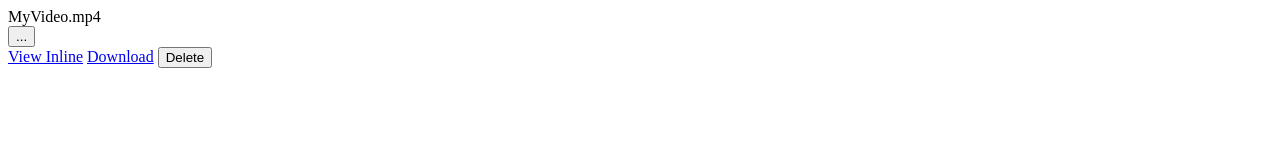
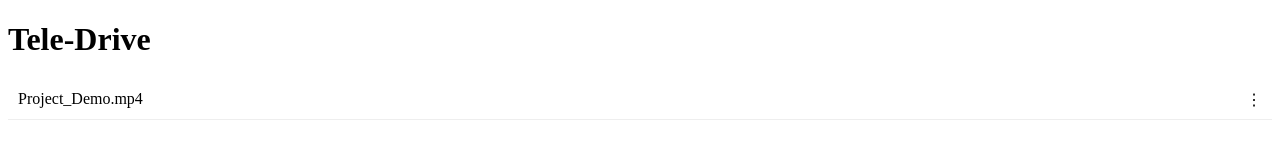
Before and after one commit to dev-odf/tele-drive, a plain HTML site: page index.html in a window 1280 px wide. Drawn offline with Linux system fonts and the light colour scheme.

Commit message:
Update index.html

```diff
--- a/index.html
+++ b/index.html
@@ -1,14 +1,40 @@
-<!-- Inside your frontend code -->
-<div class="file-list">
-  <div class="file-item">
-    <span>MyVideo.mp4</span>
-    <div class="dropdown">
-      <button>...</button> <!-- The 3 Dots[cite: 1] -->
-      <div class="menu">
-        <a href="/view/123">View Inline</a>
-        <a href="/download/123">Download</a>
-        <button onclick="deleteFile('123')">Delete</button>
-      </div>
+<!DOCTYPE html>
+<html lang="en">
+<head>
+    <style>
+        .file-card { display: flex; justify-content: space-between; padding: 10px; border-bottom: 1px solid #eee; }
+        .menu-3dots { cursor: pointer; position: relative; }
+        .dropdown { display: none; position: absolute; right: 0; background: white; border: 1px solid #ccc; z-index: 10; }
+        .file-card:hover .dropdown { display: block; }
+        .viewer-container { width: 100%; max-height: 500px; margin-bottom: 20px; }
+    </style>
+</head>
+<body>
+    <h1>Tele-Drive</h1>
+
+    <!-- Inline Viewer -->
+    <div id="viewer" class="viewer-container"></div>
+
+    <div id="fileList">
+        <!-- Files will be injected here -->
+        <div class="file-card">
+            <span onclick="playFile('vid_01')">Project_Demo.mp4</span>
+            <div class="menu-3dots">
+                ⋮
+                <div class="dropdown">
+                    <button onclick="download('vid_01')">Download</button>
+                    <button onclick="deleteFile('vid_01')" style="color:red">Delete</button>[cite: 1]
+                </div>
+            </div>
+        </div>
     </div>
-  </div>
-</div>
+
+    <script>
+        async function playFile(id) {
+            const container = document.getElementById('viewer');
+            // Dynamically inject <video> or <img> based on mime-type
+            container.innerHTML = `<video controls src="/api/view/${id}" style="width:100%"></video>`;[cite: 1]
+        }
+    </script>
+</body>
+</html>
```
